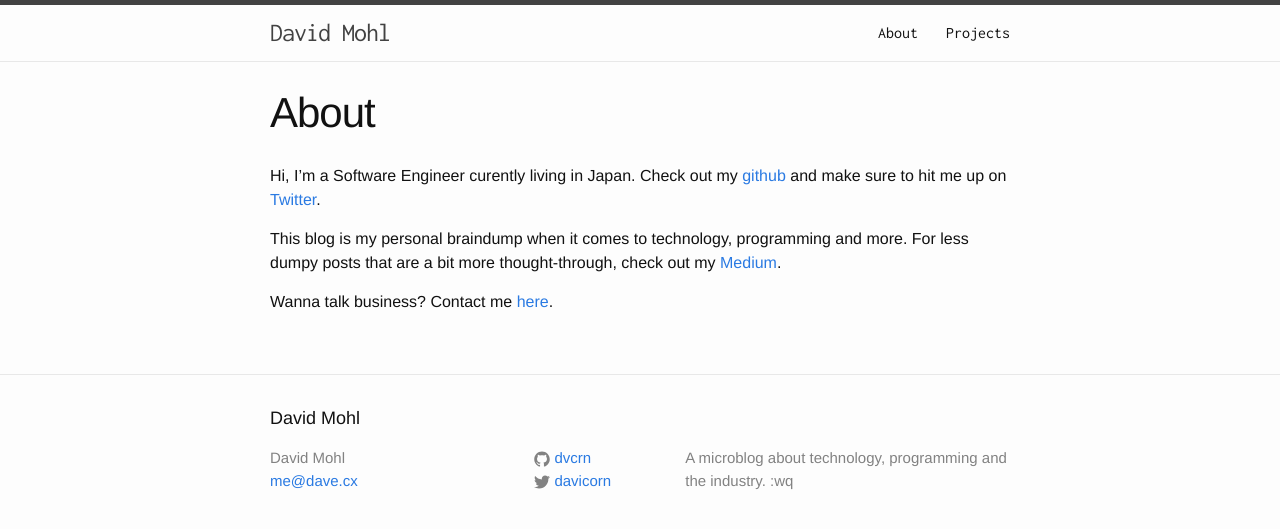
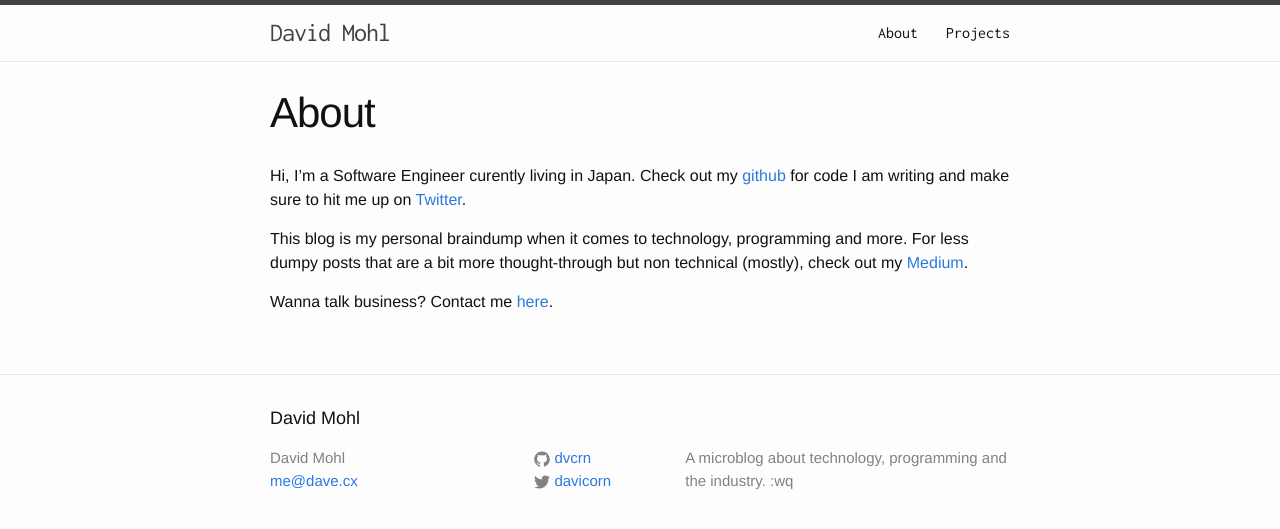
Before and after one commit to dvcrn/dvcrn.github.io, a Jekyll site: the page built from about.md, in a window 1280 px wide. Shown: the top 529 px of the page. Built offline with Jekyll 4.4.1, drawn with Linux system fonts in a browser that asks for light colours.

Commit message:
Update about.md

```diff
--- a/about.md
+++ b/about.md
@@ -4,8 +4,8 @@
 permalink: /about/
 ---
 
-Hi, I'm a Software Engineer curently living in Japan. Check out my [github](https://github.com/dvcrn) and make sure to hit me up on [Twitter](https://twitter.com/davicorn).
+Hi, I'm a Software Engineer curently living in Japan. Check out my [github](https://github.com/dvcrn) for code I am writing and make sure to hit me up on [Twitter](https://twitter.com/davicorn).
 
-This blog is my personal braindump when it comes to technology, programming and more. For less dumpy posts that are a bit more thought-through, check out my [Medium](https://medium.com/@DavidMohl).
+This blog is my personal braindump when it comes to technology, programming and more. For less dumpy posts that are a bit more thought-through but non technical (mostly), check out my [Medium](https://medium.com/@DavidMohl).
 
 Wanna talk business? Contact me [here](mailto:me@dave.cx).
```
